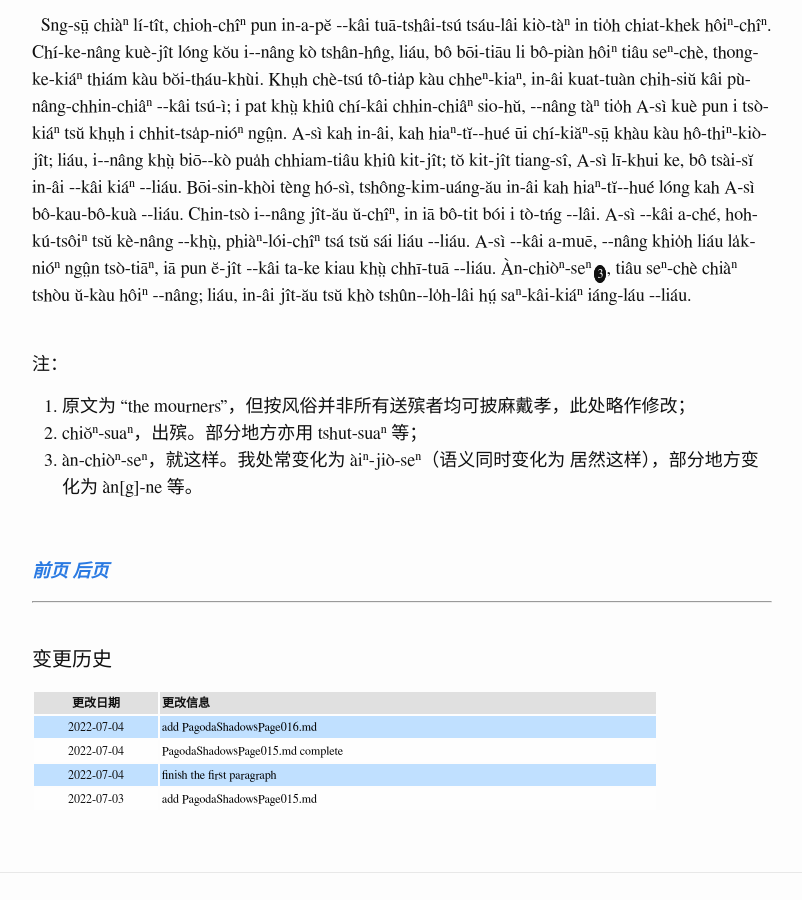
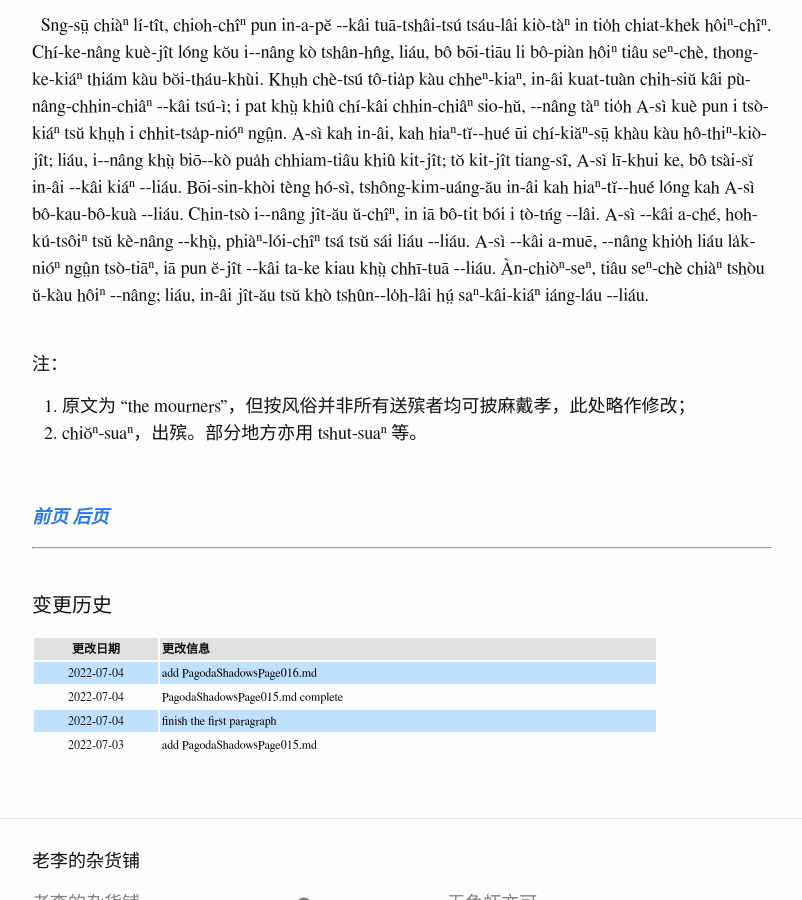
Before and after one commit to DonAnthonyLee/DonAnthonyLee.github.io, a Jekyll site: the page built from docs/puj/PagodaShadowsPage015.md, in a window 1280 px wide and 900 px high, scrolled down 445 px. Shown: the whole window, without its empty margins (238-1040 px from the left). Built offline with Jekyll 4.4.1, drawn with Linux system fonts in a browser that asks for light colours; some web fonts are replaced.

Commit message:
hide redundant comments

```diff
--- a/docs/puj/PagodaShadowsPage015.md
+++ b/docs/puj/PagodaShadowsPage015.md
@@ -45,14 +45,15 @@
 <!-- His younger sister was then betrothed for two pounds, and went at once to be brought up by the mother of her future husband. -->
 A-sì &#x002D;&#x002D;kâi a-muē, &#x002D;&#x002D;nâng khio̍h liáu la̍k-nióⁿ ngṳ̂n tsò-tiāⁿ, iā pun ĕ-jît &#x002D;&#x002D;kâi ta-ke kiau khṳ̀ chhī-tuā &#x002D;&#x002D;liáu.
 <!-- So the money due to the hard creditor was made up, and the mother had three boys left to support her in old age. -->
-Àn-chiòⁿ-seⁿ<a href="#note_3" class="note">3</a>, tiâu seⁿ-chè chiàⁿ tshòu ŭ-kàu hôiⁿ &#x002D;&#x002D;nâng; liáu, in-âi jît-ău tsŭ khò tshûn&#x002D;&#x002D;lo̍h-lâi hṳ́ saⁿ-kâi-kiáⁿ iáng-láu &#x002D;&#x002D;liáu.
+Àn-chiòⁿ-seⁿ, tiâu seⁿ-chè chiàⁿ tshòu ŭ-kàu hôiⁿ &#x002D;&#x002D;nâng; liáu, in-âi jît-ău tsŭ khò tshûn&#x002D;&#x002D;lo̍h-lâi hṳ́ saⁿ-kâi-kiáⁿ iáng-láu &#x002D;&#x002D;liáu.
 <br>
 
 <br>
 注：
 1. <span id="note_1">原文为 “the mourners”，但按风俗并非所有送殡者均可披麻戴孝，此处略作修改；</span>
-2. <span id="note_2">chiŏⁿ-suaⁿ，出殡。部分地方亦用 tshut-suaⁿ 等；</span>
-3. <span id="note_3">àn-chiòⁿ-seⁿ，就这样。我处常变化为 àiⁿ-jiò-seⁿ（语义同时变化为 居然这样），部分地方变化为 àn[g]-ne 等。</span>
+2. <span id="note_2">chiŏⁿ-suaⁿ，出殡。部分地方亦用 tshut-suaⁿ 等。</span>
+<!-- 过多提及与后续翻译统一表达方式无关者，累牍却无意义，后续篇章将尽量减少注解此类 -->
+<!-- 3. <span id="note_3">àn-chiòⁿ-seⁿ，就这样。我处常变化为 àiⁿ-jiò-seⁿ（语义同时变化为 居然这样），部分地方变化为 àn[g]-ne 等。</span> -->
 <br>
 
 
```
